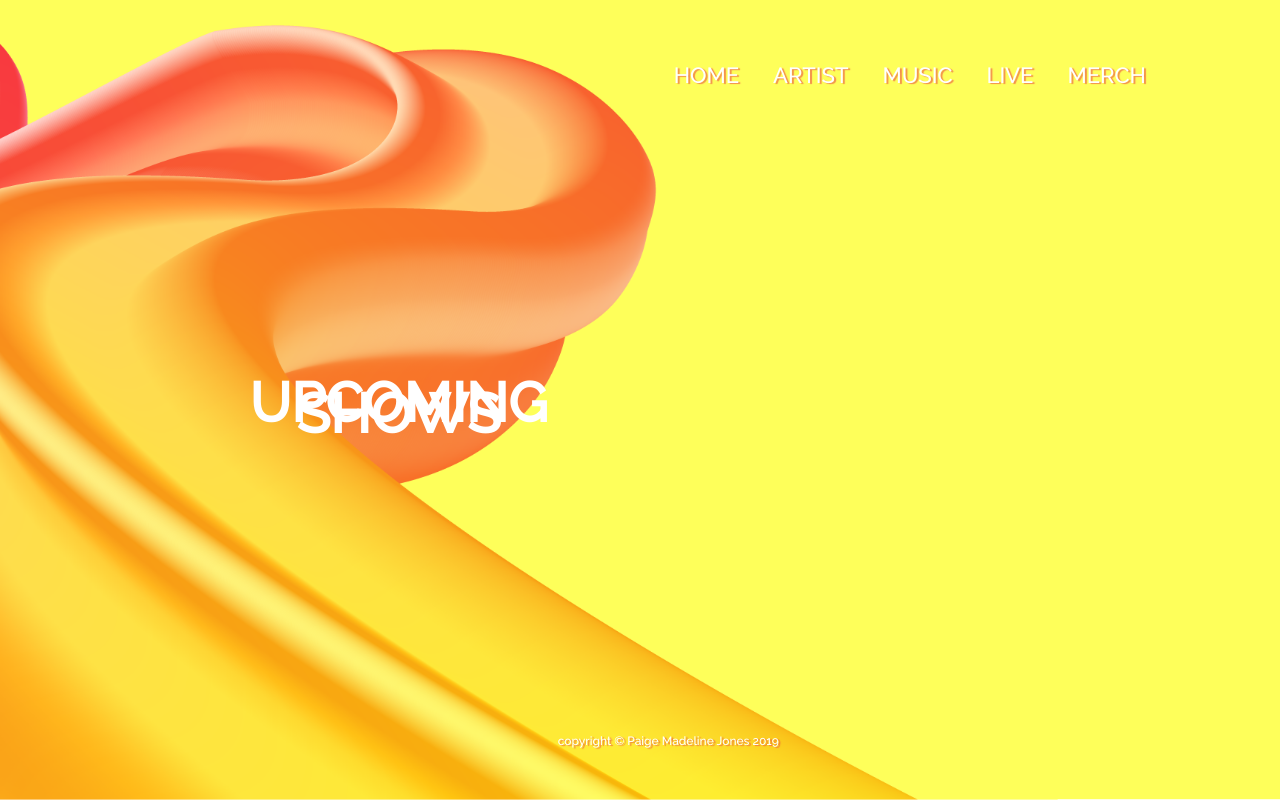
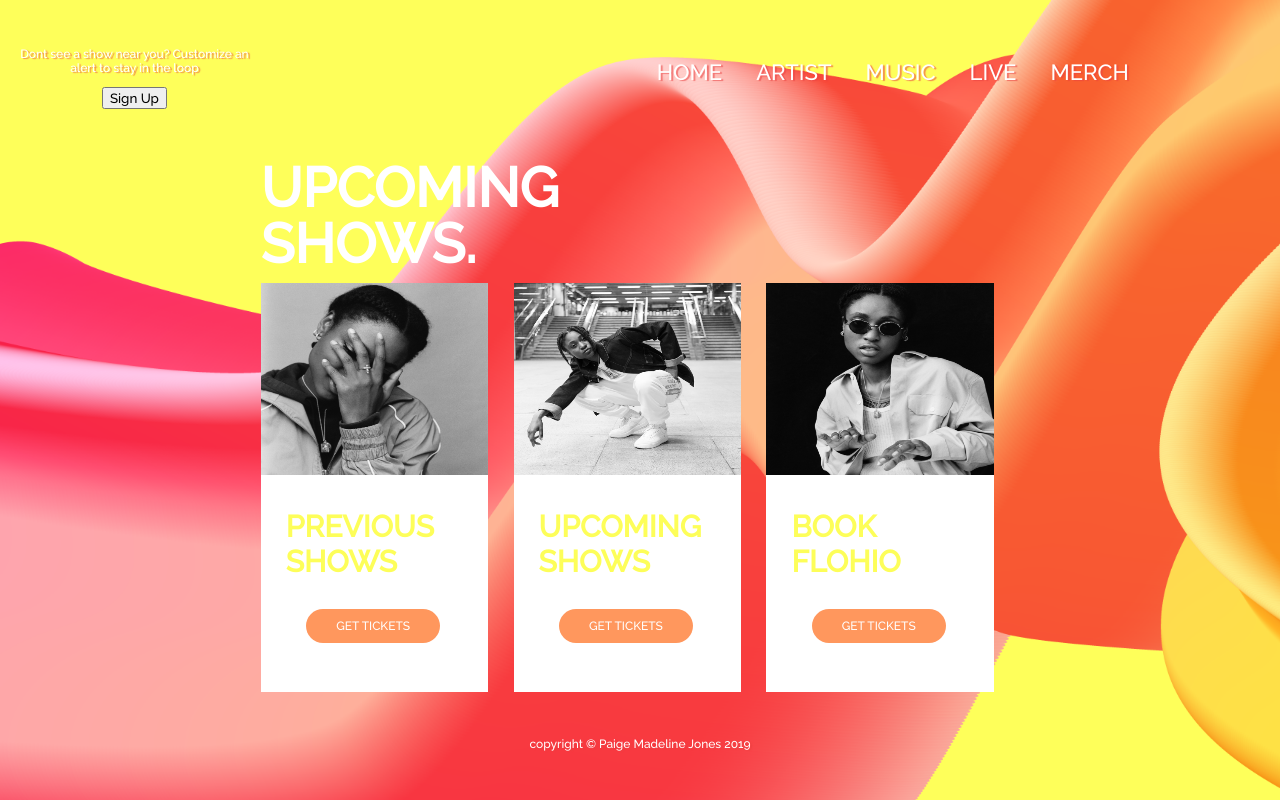
Before and after one commit to petitlapin86/agile-flohio, a plain HTML site: page shows.html in a window 1280 px wide. Drawn offline with Linux system fonts and the light colour scheme.

Commit message:
work on spanning grid elements

```diff
--- a/css/style.css
+++ b/css/style.css
@@ -189,6 +189,12 @@ min-height: 100%;
     grid-column: 2; /*telling it to span full width of all columns*/
   }
 
+  #main__grid--abovecard--span {
+    grid-row: 2; /*positioning top row*/
+    grid-column: 2/4; /*telling it to span full width of all columns*/
+  }
+
+
   #main__grid--abovecard--center {
     grid-row: 2; /*positioning top row*/
     grid-column: 3; /*telling it to span full width of all columns*/
--- a/shows.html
+++ b/shows.html
@@ -1,3 +1,5 @@
+<!DOCTYPE html> <!--for html5-->
+
 <html lang="en"> <!--set language to english-->
 <head>
   <meta charset="UTF-8">
@@ -9,7 +11,7 @@
   <link href="https://fonts.googleapis.com/css?family=Raleway:500&display=swap" rel="stylesheet">
 </head>
 
-  <body class="shows">
+  <body class="live">
 
       <section class="main">
 
@@ -23,10 +25,38 @@
           </div>
         </nav>
 
-        <!--live text-->
-        <h1 id="main__grid--left">Upcoming Shows</h1>
+        <!--live header-->
+        <div id="main__grid--abovecard--span">
+          <h2>Upcoming</h2>
+          <h2>Shows.</h2>
+        </div>
 
-      <footer id="main__grid--footer"> <!--footer-->
+        <!--cards-->
+        <div id="main__grid--card1">
+          <img src="img/flohio1.png" alt="picture of flohio">
+          <h3>Previous <br>Shows</h3>
+          <a class="button" href="pastshows.html">Get tickets</a>
+        </div>
+        <div id="main__grid--card2">
+        <img src="img/flohio2.png" alt="picture of flohio">
+        <h3>Upcoming <br>Shows</h3>
+        <a class="button" href="shows.html">Get tickets</a>
+        </div>
+        <div id="main__grid--card3">
+        <img src="img/flohio3.png" alt="picture of flohio">
+        <h3>Book<br>Flohio</h3>
+        <a class="button"  href="booking.html">Get tickets</a>
+        </div>
+
+        <section id="">
+          <p>Dont see a show near you? Customize an alert to stay in the loop</p>
+          <button>
+            Sign Up
+          </button>
+        </section>
+
+      <!--footer-->
+      <footer id="main__grid--footer">
          <p>copyright	&copy; Paige Madeline Jones 2019</p>
       </footer>
 
```
